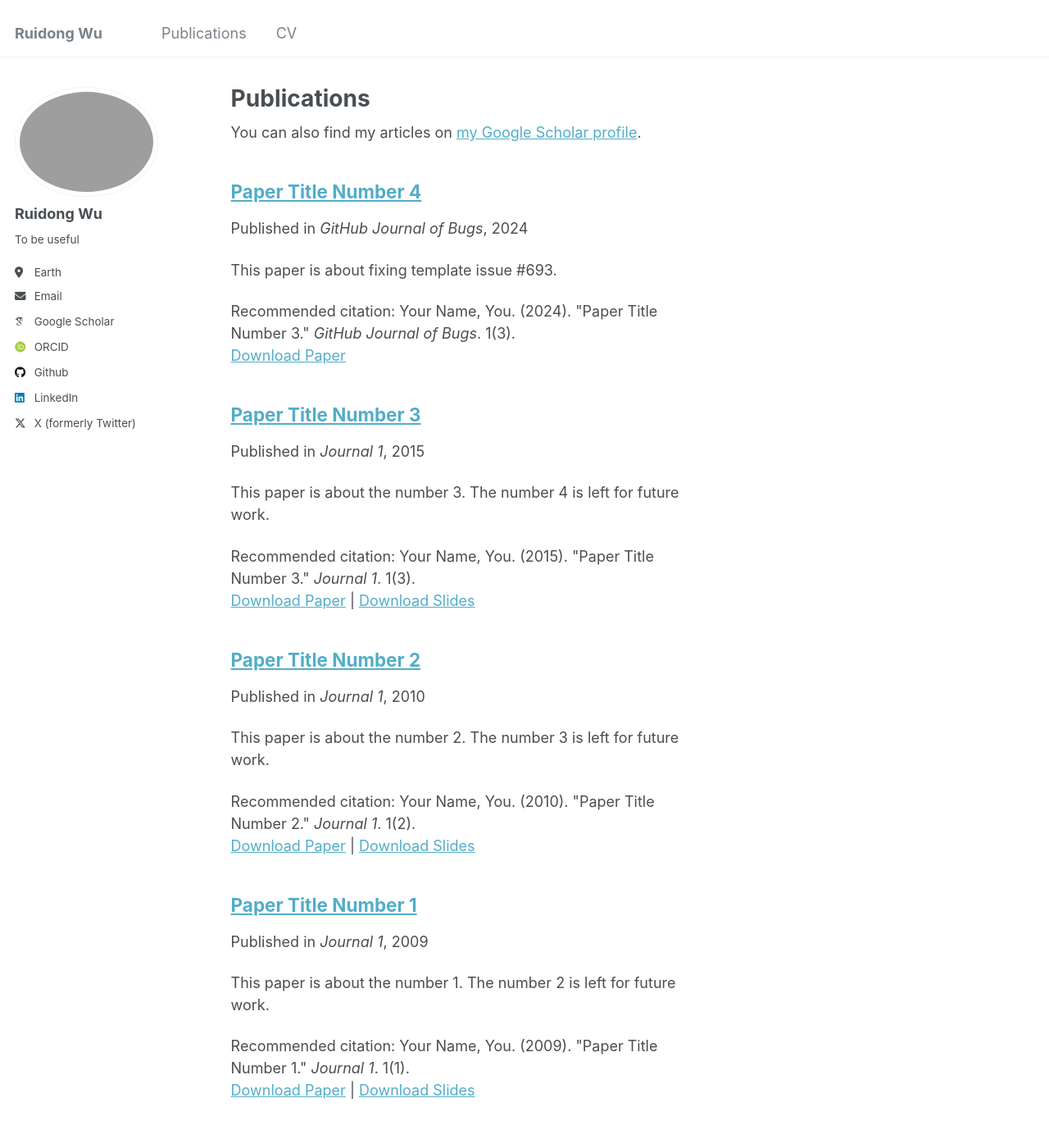
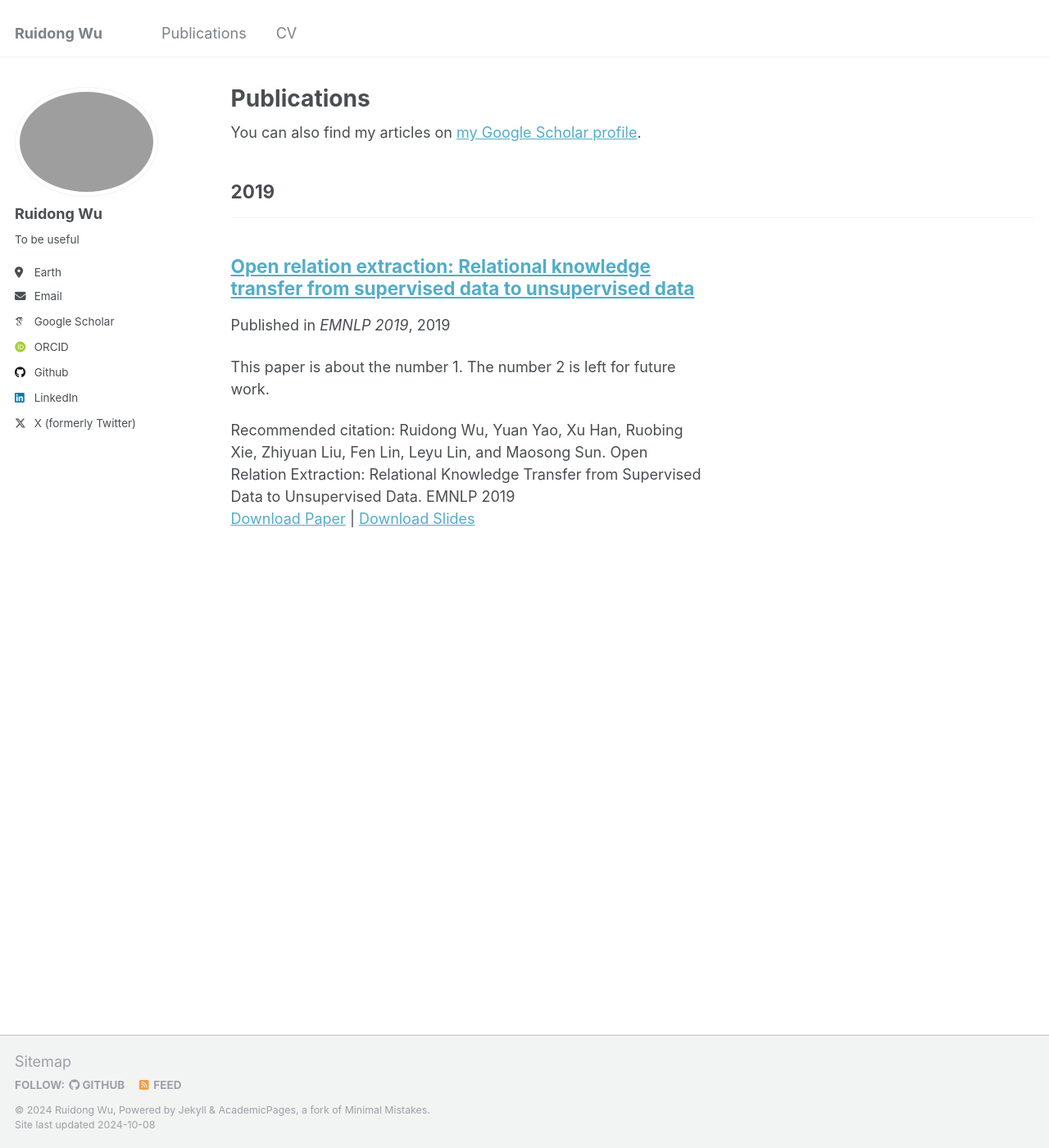
Before and after one commit to mooninrain/mooninrain.github.io, a Jekyll site: the page built from _pages/publications.html, in a window 1280 px wide and 1400 px high. Shown: the whole window at 82% size. Built offline with Jekyll 4.4.1, drawn with Linux system fonts in a browser that asks for light colours; some web fonts are replaced.

Commit message:
update paper

```diff
--- a/_config.yml
+++ b/_config.yml
@@ -75,12 +75,12 @@ author:
 
 # Publication Category - The following the list of publication categories and their headings
 publication_category:
-  # books:
-  #   title: 'Books'
-  # manuscripts:
-  #   title: 'Journal Articles'
-  # conferences:
-  #   title: 'Conference Papers'
+  2024:
+    title: '2024'
+  2022:
+    title: '2022'
+  2019:
+    title: '2019'
 
 # Site Settings
 teaser                   :  # filename of teaser fallback teaser image placed in /images/, .e.g. "500x300.png"
--- a/_publications/2009-10-01-paper-title-number-1.md
+++ b/_publications/2009-10-01-paper-title-number-1.md
@@ -1,14 +1,14 @@
 ---
-title: "Paper Title Number 1"
+title: "Open relation extraction: Relational knowledge transfer from supervised data to unsupervised data"
 collection: publications
-category: manuscripts
+category: 2019
 permalink: /publication/2009-10-01-paper-title-number-1
 excerpt: 'This paper is about the number 1. The number 2 is left for future work.'
-date: 2009-10-01
-venue: 'Journal 1'
+date: 2019-4-01
+venue: 'EMNLP 2019'
 slidesurl: 'http://academicpages.github.io/files/slides1.pdf'
 paperurl: 'http://academicpages.github.io/files/paper1.pdf'
-citation: 'Your Name, You. (2009). &quot;Paper Title Number 1.&quot; <i>Journal 1</i>. 1(1).'
+citation: 'Ruidong Wu, Yuan Yao, Xu Han, Ruobing Xie, Zhiyuan Liu, Fen Lin, Leyu Lin, and Maosong Sun. Open Relation Extraction: Relational Knowledge Transfer from Supervised Data to Unsupervised Data. EMNLP 2019'
 ---
 
 The contents above will be part of a list of publications, if the user clicks the link for the publication than the contents of section will be rendered as a full page, allowing you to provide more information about the paper for the reader. When publications are displayed as a single page, the contents of the above "citation" field will automatically be included below this section in a smaller font.
--- a/_publications/2010-10-01-paper-title-number-2.md
+++ /dev/null
@@ -1,14 +0,0 @@
----
-title: "Paper Title Number 2"
-collection: publications
-category: manuscripts
-permalink: /publication/2010-10-01-paper-title-number-2
-excerpt: 'This paper is about the number 2. The number 3 is left for future work.'
-date: 2010-10-01
-venue: 'Journal 1'
-slidesurl: 'http://academicpages.github.io/files/slides2.pdf'
-paperurl: 'http://academicpages.github.io/files/paper2.pdf'
-citation: 'Your Name, You. (2010). &quot;Paper Title Number 2.&quot; <i>Journal 1</i>. 1(2).'
----
-
-The contents above will be part of a list of publications, if the user clicks the link for the publication than the contents of section will be rendered as a full page, allowing you to provide more information about the paper for the reader. When publications are displayed as a single page, the contents of the above "citation" field will automatically be included below this section in a smaller font.
--- a/_publications/2015-10-01-paper-title-number-3.md
+++ /dev/null
@@ -1,14 +0,0 @@
----
-title: "Paper Title Number 3"
-collection: publications
-category: manuscripts
-permalink: /publication/2015-10-01-paper-title-number-3
-excerpt: 'This paper is about the number 3. The number 4 is left for future work.'
-date: 2015-10-01
-venue: 'Journal 1'
-slidesurl: 'http://academicpages.github.io/files/slides3.pdf'
-paperurl: 'http://academicpages.github.io/files/paper3.pdf'
-citation: 'Your Name, You. (2015). &quot;Paper Title Number 3.&quot; <i>Journal 1</i>. 1(3).'
----
-
-The contents above will be part of a list of publications, if the user clicks the link for the publication than the contents of section will be rendered as a full page, allowing you to provide more information about the paper for the reader. When publications are displayed as a single page, the contents of the above "citation" field will automatically be included below this section in a smaller font.
--- a/_publications/2024-02-17-paper-title-number-4.md
+++ /dev/null
@@ -1,13 +0,0 @@
----
-title: "Paper Title Number 4"
-collection: publications
-category: conferences
-permalink: /publication/2024-02-17-paper-title-number-4
-excerpt: 'This paper is about fixing template issue #693.'
-date: 2024-02-17
-venue: 'GitHub Journal of Bugs'
-paperurl: 'http://academicpages.github.io/files/paper3.pdf'
-citation: 'Your Name, You. (2024). &quot;Paper Title Number 3.&quot; <i>GitHub Journal of Bugs</i>. 1(3).'
----
-
-The contents above will be part of a list of publications, if the user clicks the link for the publication than the contents of section will be rendered as a full page, allowing you to provide more information about the paper for the reader. When publications are displayed as a single page, the contents of the above "citation" field will automatically be included below this section in a smaller font.
```
